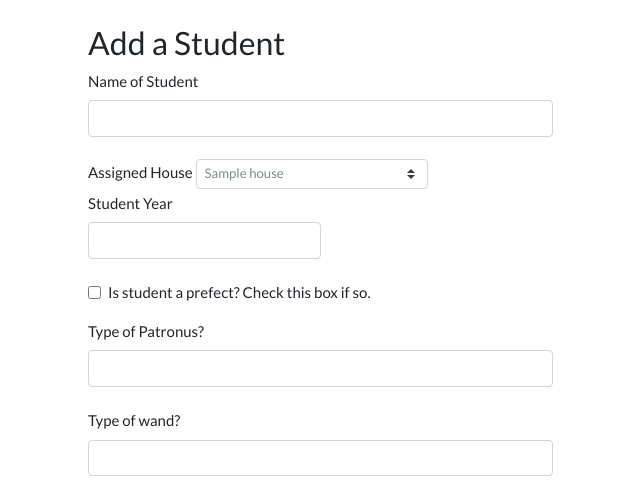
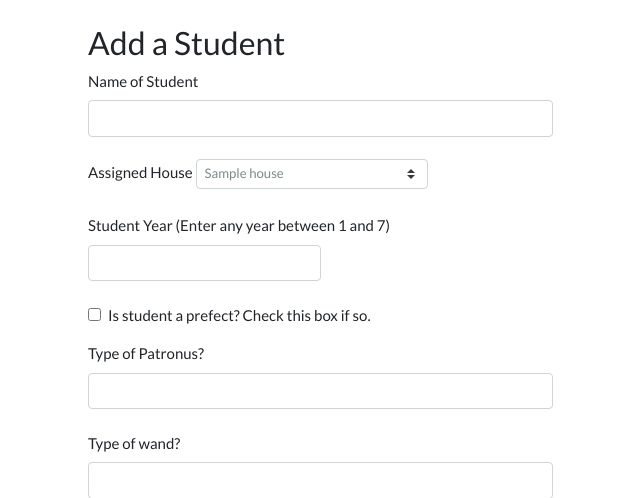
Before and after one commit to lagunasmel/Hogwarts-Registrar, a Flask app: template templates/students.html in a window 1280 px wide. Shown: the part 87-585 px from the top of the page, without its empty margins (87-727 px from the left). Run offline with Flask 2, Linux system fonts and the light colour scheme; the template is opened without the code that fills it: most values are stand-ins (such as "Sample title", 1, 10 or a date in 2020); some libraries are stand-ins or nearby versions.

Commit message:
Updated instructions for student year in students.html

```diff
--- a/templates/students.html
+++ b/templates/students.html
@@ -17,8 +17,8 @@
                 {% endfor %}
             </select>
 
-            <br><label for="newYear">Student Year</label>
-            <input type="number" name="year" id="newYear" class="form-control w-25" min="1" max="7">
+            <br><br><label for="newYear">Student Year (Enter any year between 1 and 7)</label>
+                <input type="number" name="year" id="newYear" class="form-control w-25" min="1" max="7">
 
 
             <fieldset class="form-group">
```
